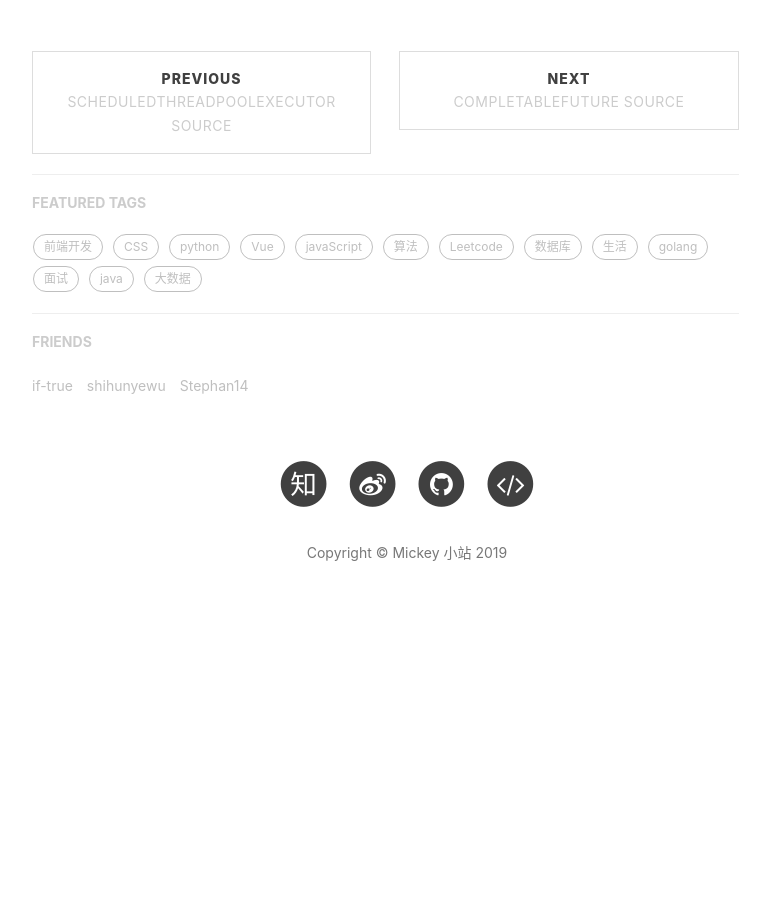
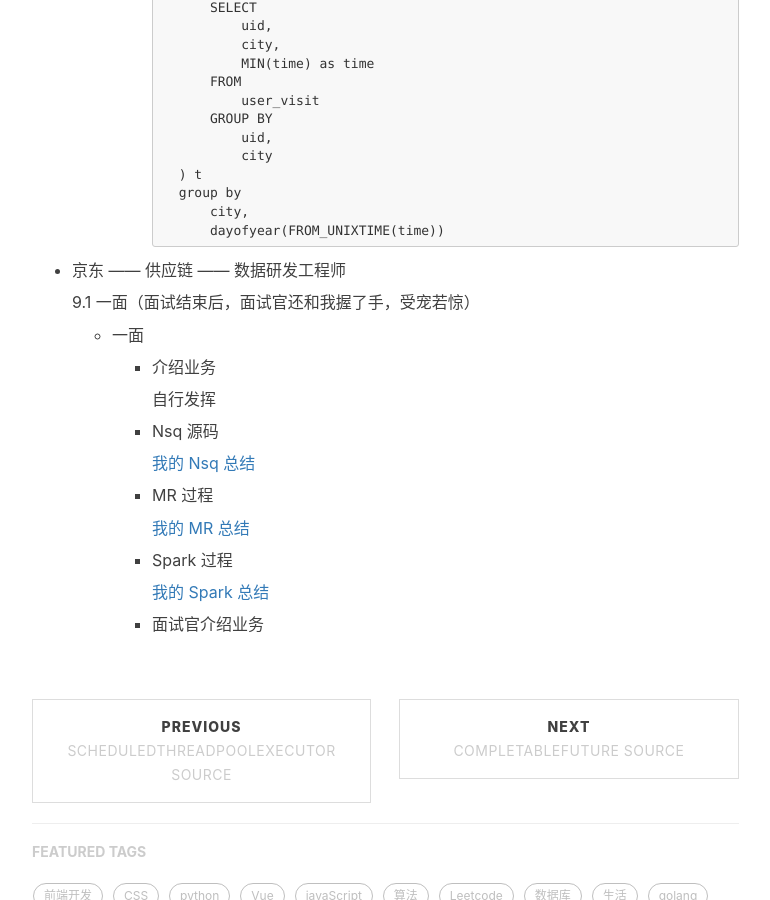
Before and after one commit to mickey0524/mickey0524.github.io, a Jekyll site: the page built from _posts/2019-07-29-autumn-interview.md, in a window 1280 px wide and 900 px high, scrolled down 17409 px. Shown: the whole window, without its empty margins (233-1003 px from the left). Built offline with Jekyll 4.4.1, drawn with Linux system fonts in a browser that asks for light colours; nearby versions of some CDN libraries; comment, search, counter and statistics services are not loaded; before the commit the page ends 18039 px from its top, so only the background shows below that; some of the changed text lies outside the part shown.

Commit message:
feat(interview): update interview

````diff
--- a/_posts/2019-07-29-autumn-interview.md
+++ b/_posts/2019-07-29-autumn-interview.md
@@ -658,7 +658,7 @@
 
 * 第四范式 —— 数据中台 —— 大数据开发工程师
 
-    8.17 一面，8.20 二面
+    8.17 一面，8.20 二面，9.1 三面
 
     * 一面
 
@@ -719,6 +719,23 @@
             [我的 Flink 源码解析](https://github.com/mickey0524/flink-streaming-source-analysis)
 
         * 介绍第四范式的大数据平台
+
+    * 三面
+
+        * 项目经历
+
+            自行发挥
+
+        * 介绍第四范式的大数据平台
+
+        * 讲讲 Flink 源码
+
+            [我的 Flink 源码解析](https://github.com/mickey0524/flink-streaming-source-analysis)
+
+        * 大数据批流处理架构
+
+            [大数据 Lambda 架构](https://yq.aliyun.com/articles/197233)
+
 
 * 腾讯 —— 腾讯音乐 —— 大数据研发工程师
 
@@ -1011,3 +1028,27 @@
                 city,
                 dayofyear(FROM_UNIXTIME(time))
             ```
+
+* 京东 —— 供应链 —— 数据研发工程师
+
+    9.1 一面（面试结束后，面试官还和我握了手，受宠若惊）
+
+    * 一面
+
+        * 介绍业务
+
+            自行发挥
+
+        * Nsq 源码
+
+            [我的 Nsq 总结](https://github.com/mickey0524/nsq-analysis)
+
+        * MR 过程
+
+            [我的 MR 总结](https://github.com/mickey0524/big-data-knowledge#mapreduce)
+
+        * Spark 过程
+
+            [我的 Spark 总结](https://github.com/mickey0524/big-data-knowledge#spark)
+
+        * 面试官介绍业务
````
